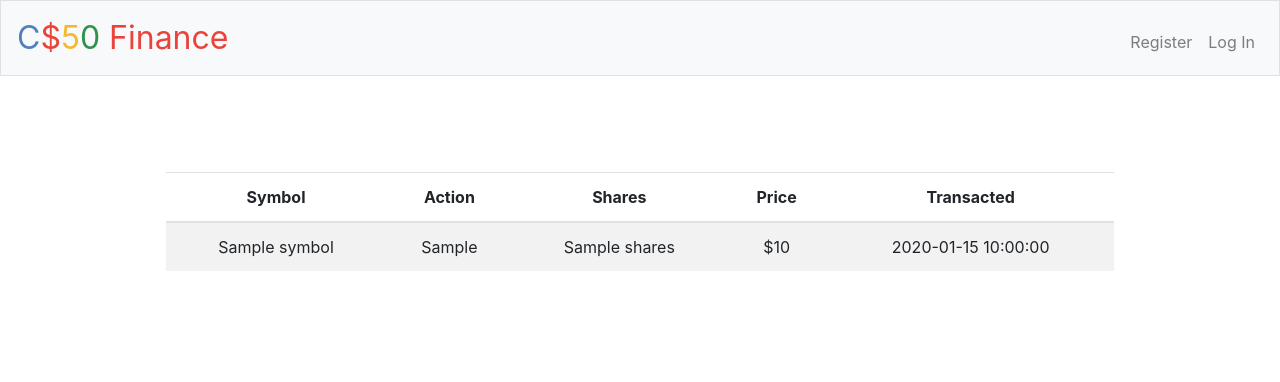
After one commit to vijayb95/cs50Finance, a Flask app: template templates/history.html in a window 1280 px wide. The commit adds this page. Shown: the top 382 px of the page. Run offline with Flask 2, Linux system fonts and the light colour scheme; the template is opened without the code that fills it: most values are stand-ins (such as "Sample title", 1, 10 or a date in 2020); some libraries are stand-ins or nearby versions.

Commit message:
completed history

```diff
--- a/app.py
+++ b/app.py
@@ -128,7 +128,12 @@ def buy():
 @login_required
 def history():
     """Show history of transactions"""
-    return apology("TODO")
+    try:
+        rows = db.execute("select symbol,actionType,shares,price,transDate from history where userId = ?", session["user_id"])
+        return render_template("history.html", rows = rows)
+    except:
+        return apology("There's no history to display")
+
 
 @app.route("/login", methods=["GET", "POST"])
 def login():
--- a/templates/buy.html
+++ b/templates/buy.html
@@ -1,7 +1,7 @@
 {% extends "layout.html" %}
 
 {% block title %}
-    Buy
+    Buy &#128515;
 {% endblock %}
 
 {% block main %}
--- /dev/null
+++ b/templates/history.html
@@ -0,0 +1,43 @@
+{% extends "layout.html" %}
+
+{% block title %}
+    History &#128552;
+{% endblock %}
+
+{% block main %}
+<main class="container p-5">
+
+    <table class="table table-striped">
+        <thead>
+            <tr>
+                <th>Symbol</th>
+                <th>Action</th>
+                <th>Shares</th>
+                <th>Price</th>
+                <th>Transacted</th>
+            </tr>
+        </thead>
+        <tbody>
+
+                <!-- <tr>
+                    <td>EXPD</td>
+                    <td>100</td>
+                    <td>$74.83</td>
+                    <td>2020-05-10 13:29:56</td>
+                </tr> -->
+                {% for row in rows %}
+                    <tr>
+                        <td>{{ row["symbol"] }}</td>
+                        <td>{{ row["actionType"] }}</td>
+                        <td>{{ row["shares"] }}</td>
+                        <td>${{ row["price"] }}</td>
+                        <td>{{ row["transDate"] }}</td>
+                    </tr>
+                {% endfor %}
+
+
+        </tbody>
+    </table>
+
+</main>
+{% endblock %}
```
Also changed, not shown: templates/sell.html (added, +9 -0 lines).
